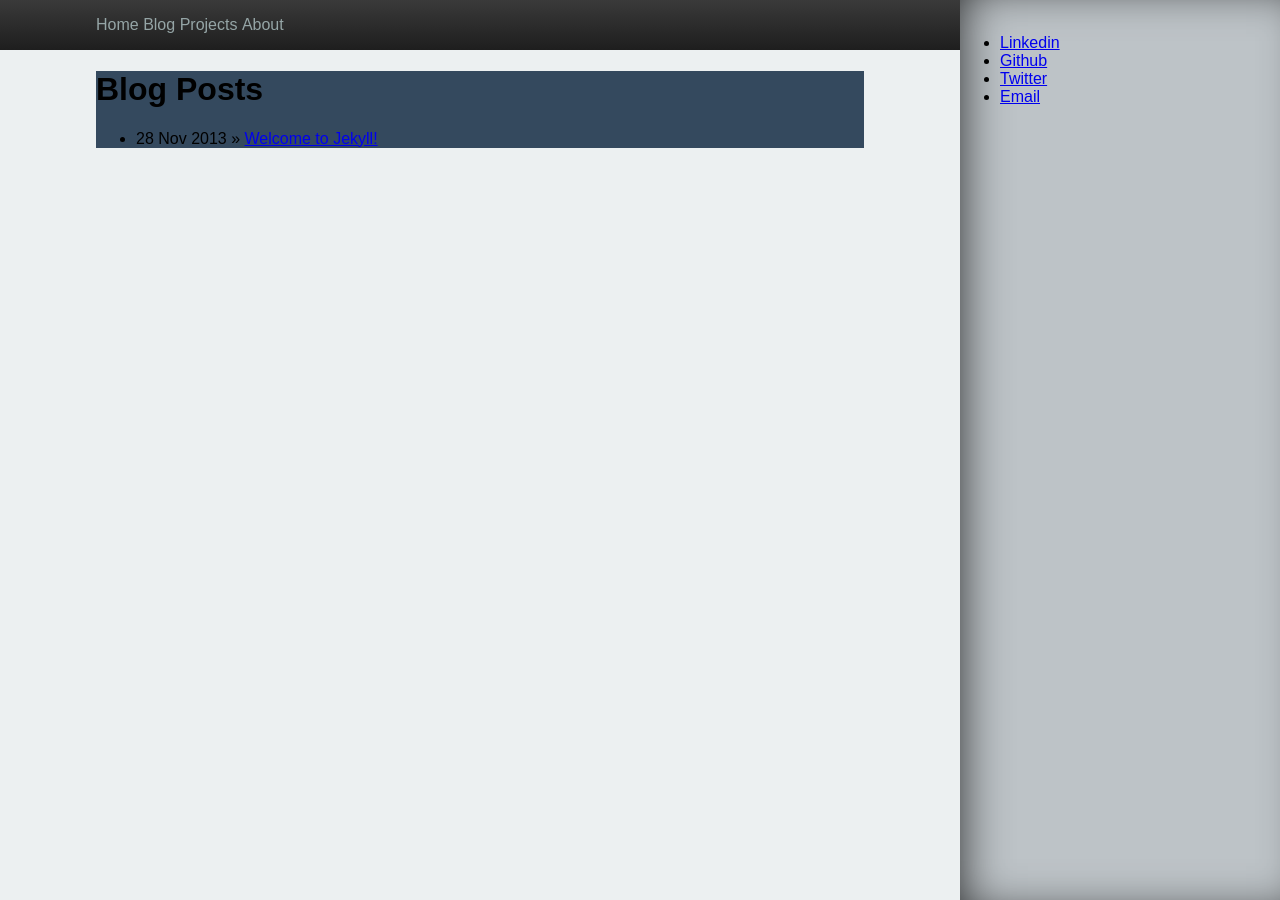
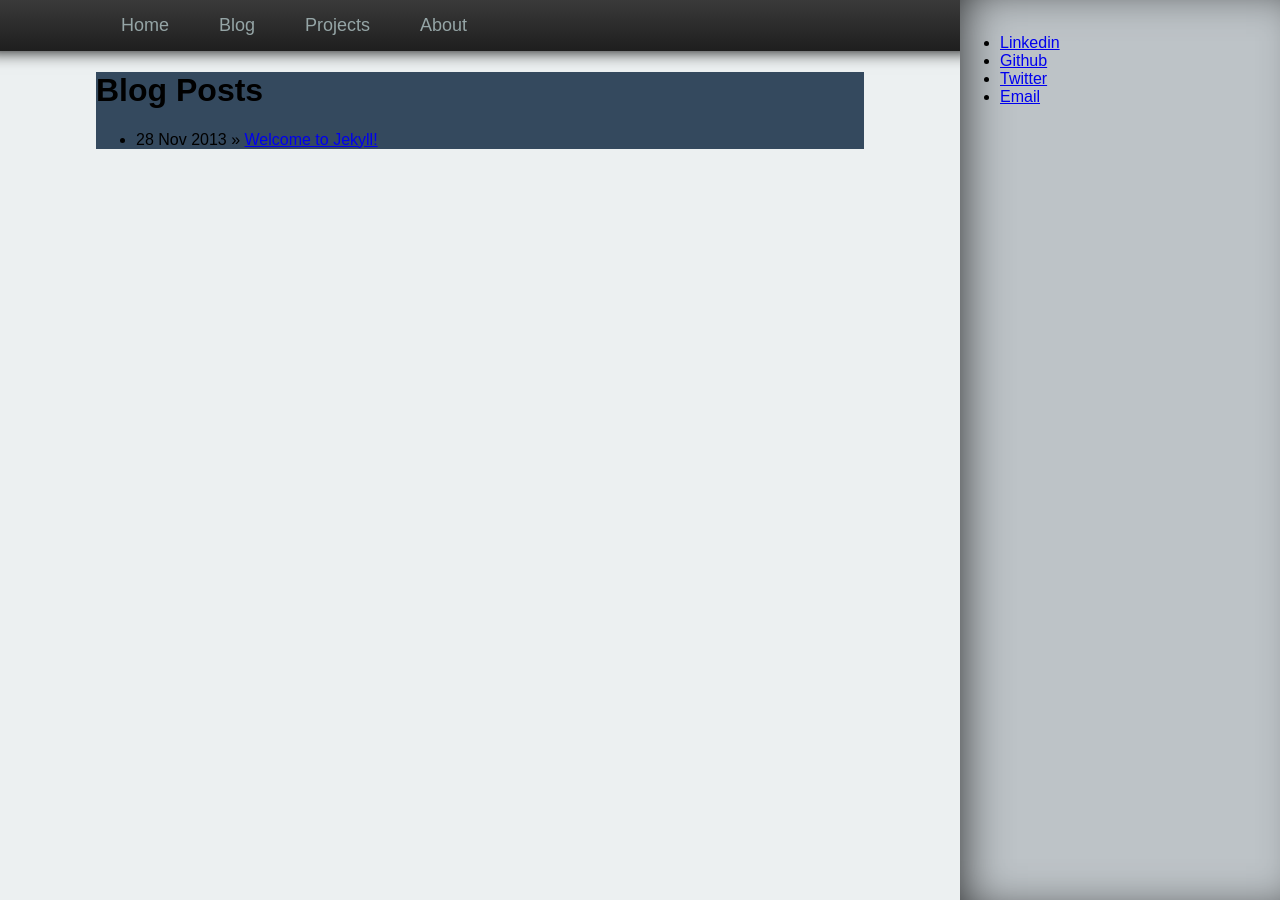
Before and after one commit to brunops/brunops.github.io, a Jekyll site: the page built from index.html, in a window 1280 px wide. Built offline with Jekyll 4.4.1, drawn with Linux system fonts in a browser that asks for light colours; Markdown is read by kramdown in place of the engine named in the settings.

Commit message:
Style Navigation menu

```diff
--- a/css/main.css
+++ b/css/main.css
@@ -25,29 +25,36 @@ body {
 .navigation {
   overflow: hidden;
   background: linear-gradient(to bottom, #3a3a3a 0%, #1e1e1e 100%);
+  box-shadow: 0em -1em 1em 1em;
 }
 
 .navigation nav {
+  font-size: 0; /* hack to remove 1px distance between menu items */
   margin-left: 10%;
   display: inline-block;
-  height: 50px;
 }
 
 .navigation a {
   color: #95a5a6;
   text-decoration: none;
+  display: block;
+  font-size: 18px;
+  padding: 15px 25px;
+  height: 100%;
+}
+
+.navigation a:hover {
+  background: #000;
+  box-shadow: inset 0em -1em 1em -0.8em #555
 }
 
 .navigation nav ul {
+  height: 100%;
   padding: 0;
 }
 
 .navigation nav li {
   display: inline-block;
-}
-
-.navigation nav li:after {
-  margin: 0 10px;
 }
 
 /*****************************************************************************/
```
